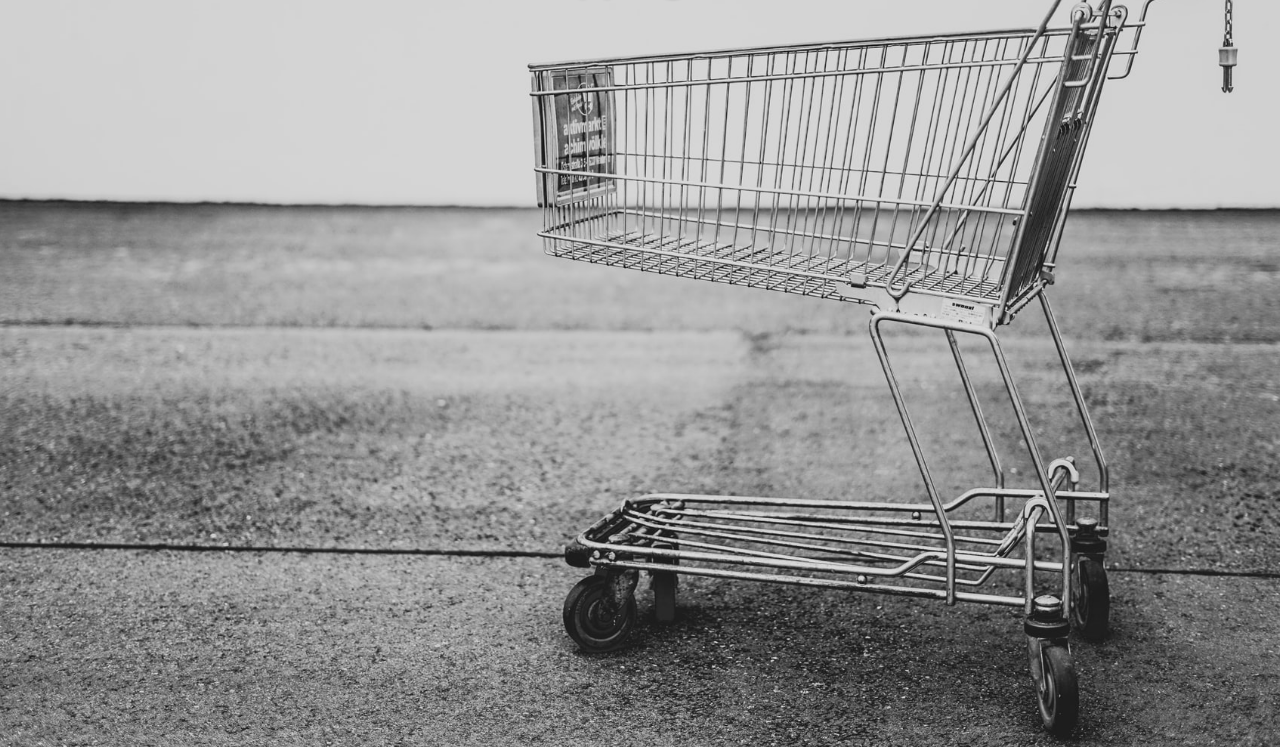
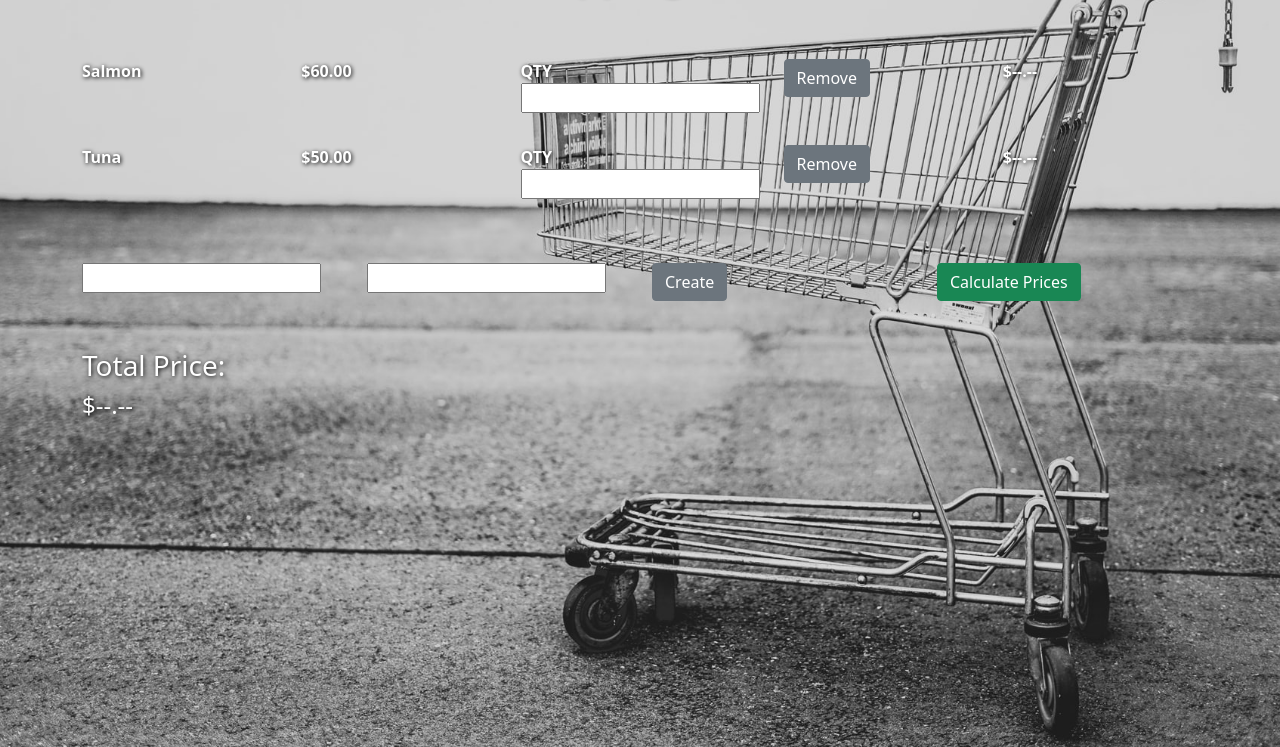
Before and after one commit to Eduardo-Rafael/Shoping-Cart, a plain HTML site: page index.html in a window 1280 px wide. Shown: the part 69-816 px from the top of the page. Drawn offline with nearby package versions, Linux system fonts and the light colour scheme.

Commit message:
Create the main structure of the shopping Cart

```diff
--- a/index.html
+++ b/index.html
@@ -14,6 +14,134 @@
   <body class="w-100">
     <div class="container">
       <h1 class="text-center my-3 text-white text-shadow">Shopping Cart</h1>
+
+      <div class="row my-5">
+        <!-- first column -->
+        <div class="col-12 my-3 fw-bold">
+          <!-- first subrow -->
+          <div class="row">
+            <!-- first subcolumn -->
+            <div class="col">
+              <div class="text-white text-shadow">Salmon</div>
+            </div>
+            <!-- end of first subcolumn -->
+
+            <!-- second subcolumn -->
+            <div class="col">
+              <div class="text-white text-shadow">$60.00</div>
+            </div>
+            <!-- end of second subcolumn -->
+
+            <!-- third subcolumn -->
+            <div class="col">
+              <div>
+                <label>
+                  <span class="text-white text-shadow">QTY</span><input type="number" />
+                </label>
+              </div>
+            </div>
+            <!-- end of third subcolumn -->
+
+            <!-- fourth subcolumn -->
+            <div class="col">
+              <button type="button" class="btn btn-secondary">Remove</button>
+            </div>
+            <!-- end of fourth subcolumn -->
+
+            <!-- fifth subcolumn -->
+            <div class="col">
+              <div class="text-white text-shadow">$--.--</div>
+            </div>
+            <!-- end of fifth subcolumn -->
+
+          </div>
+          <!-- end of first subrow -->
+        </div>
+        <!-- end of first column -->
+
+        <!-- second column -->
+        <div class="col-12 my-3 fw-bold">
+          <!-- first subrow -->
+          <div class="row">
+            <!-- first subcolumn -->
+            <div class="col">
+              <div class="text-white text-shadow">Tuna</div>
+            </div>
+            <!-- end of first subcolumn -->
+
+            <!-- second subcolumn -->
+            <div class="col">
+              <div class="text-white text-shadow">$50.00</div>
+            </div>
+            <!-- end of second subcolumn -->
+
+            <!-- third subcolumn -->
+            <div class="col">
+              <div>
+                <label>
+                  <span class="text-white text-shadow">QTY</span><input type="number" />
+                </label>
+              </div>
+            </div>
+            <!-- end of third subcolumn -->
+
+            <!-- fourth subcolumn -->
+            <div class="col">
+              <button type="button" class="btn btn-secondary">Remove</button>
+            </div>
+            <!-- end of fourth subcolumn -->
+
+            <!-- fifth subcolumn -->
+            <div class="col">
+              <div class="text-white text-shadow">$--.--</div>
+            </div>
+            <!-- end of fifth subcolumn -->
+
+          </div>
+          <!-- end of first subrow -->
+        </div>
+        <!-- end of second column -->
+
+      </div>
+
+      <form class="row my-5">
+
+        <!-- first column -->
+        <div class="col">
+          <input type="text" />
+        </div>
+        <!-- end of first column -->
+
+        <!-- second column -->
+        <div class="col">
+          <input type="number" />
+        </div>
+        <!-- end of second column -->
+
+        <!-- third column -->
+        <div class="col">
+          <button type="button" class="btn btn-secondary">Create</button>
+        </div>
+        <!-- end of third column -->
+
+        <!-- fourth column -->
+        <div class="col">
+          <button type="button" class="btn btn-success">Calculate Prices</button>
+        </div>
+        <!-- end of fourth column -->
+
+      </form>
+
+      <div id="total-price" class="row my-5">
+        <!-- first column -->
+        <div class="col-12">
+          <h3 class="text-white text-shadow">Total Price:</h3>
+          <h4 class="text-white text-shadow">$--.--</h4>
+        </div>
+        <!-- end of first column -->
+      </div>
+
     </div>
+
   </body>
 </html>
```
